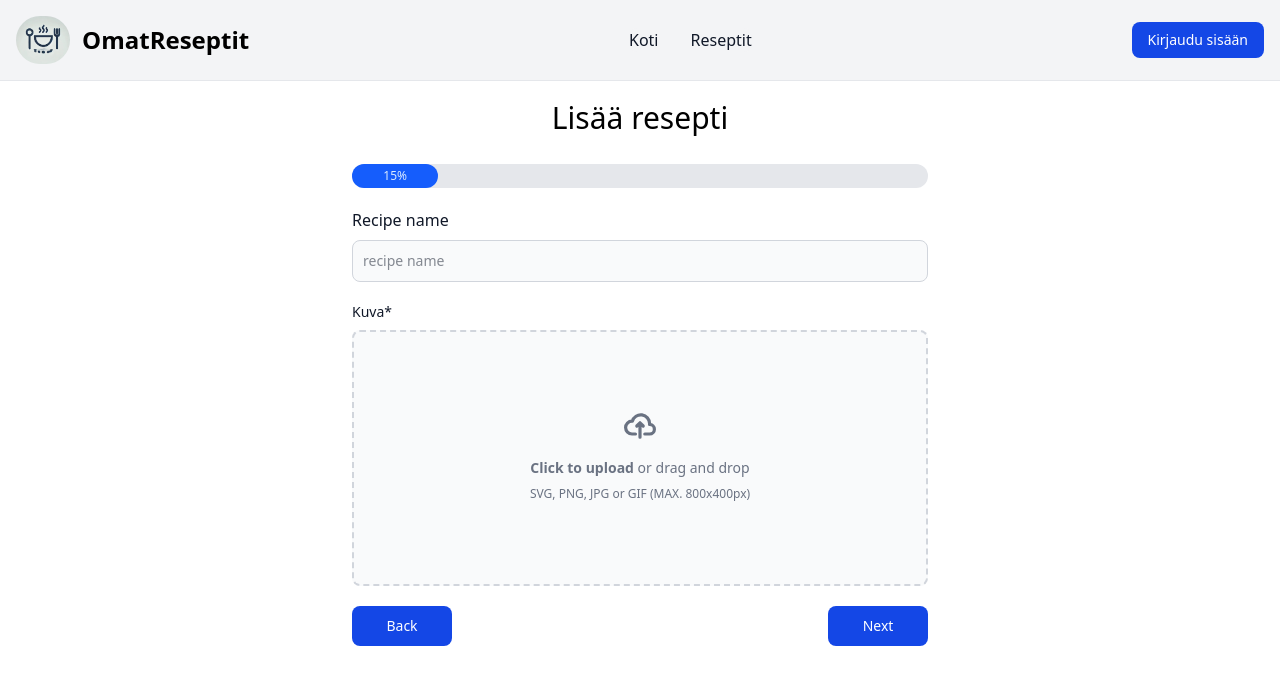
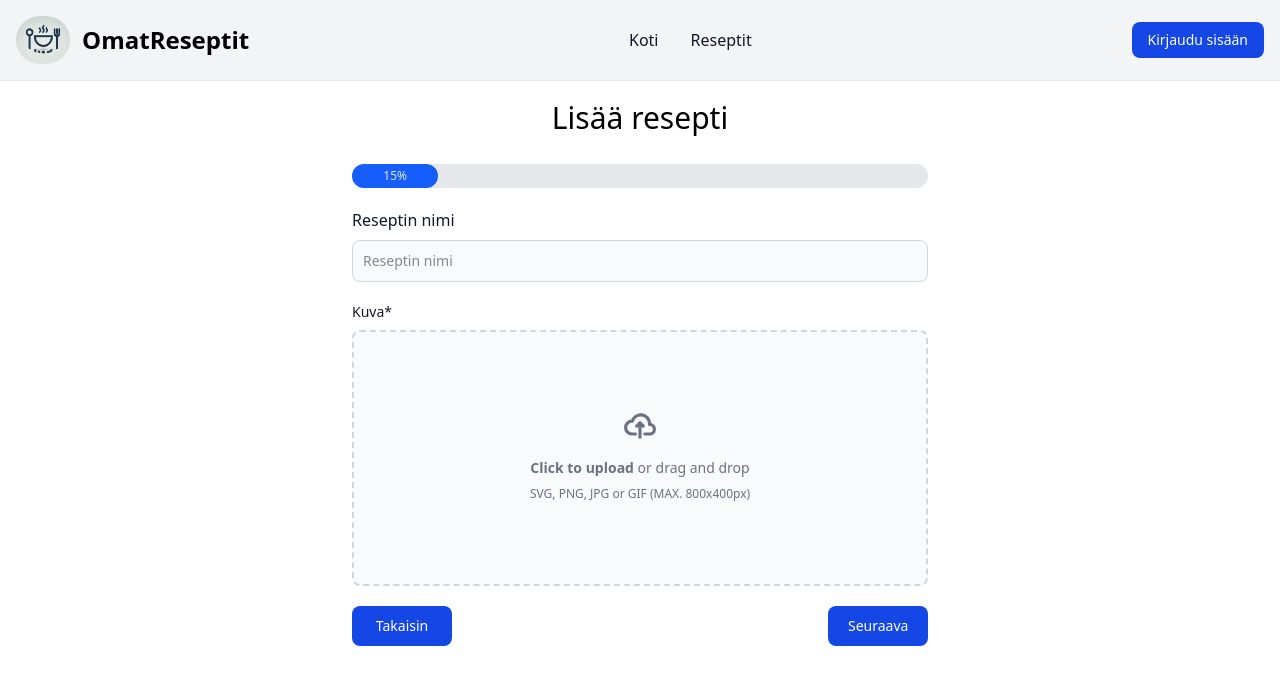
Before and after one commit to henrireu/reseptit_harjoitustyo, a React (Vite) app in the folder frontend/: page /luo-resepti in a window 1280 px wide. Shown: the top 684 px of the page. Built offline with nearby package versions, Linux system fonts and the light colour scheme.

Commit message:
frontend hiomista

```diff
--- a/frontend/src/components/navbar.jsx
+++ b/frontend/src/components/navbar.jsx
@@ -27,7 +27,7 @@ const Navbar = () => {
   return (
     <nav className="bg-gray-100 dark:bg-gray-900 fixed w-full z-20 top-0 start-0 border-b border-gray-200 dark:border-gray-600">
       <div className="max-w-screen-xl flex flex-wrap items-center justify-between mx-auto p-4">
-        <a className="flex items-center space-x-3 rtl:space-x-reverse">
+        <a className="flex items-center space-x-3 rtl:space-x-reverse cursor-pointer" onClick={() => navigate('/')}>
           <img src={logo} className="h-12 rounded-full" alt="Flowbite Logo" />
           <span className="hidden sm:block self-center text-2xl font-semibold whitespace-nowrap dark:text-white">OmatReseptit</span>
         </a>
@@ -72,6 +72,7 @@ const Navbar = () => {
         <div
           className={`${isOpen ? "block" : "hidden"} items-center justify-between w-full md:flex md:w-auto md:order-1`}
           id="navbar-sticky"
+          onClick={() => setIsOpen(false)}
         >
           <ul className="flex flex-col p-4 md:p-0 mt-4 font-medium border border-gray-100 rounded-lg bg-gray-50 md:space-x-8 rtl:space-x-reverse md:flex-row md:mt-0 md:border-0 md:bg-gray-100 dark:bg-gray-800 md:dark:bg-gray-900 dark:border-gray-700">
             {[
--- a/frontend/src/pages/addRecipe.jsx
+++ b/frontend/src/pages/addRecipe.jsx
@@ -134,10 +134,10 @@ const AddRecipe = () => {
 const Step1 = ({ handleNextStep, handlePrevStep, recipeName, setRecipeName, imageFile, setImageFile }) => {
   const checkNextStep = () => {
     if (recipeName.length < 3) {
-      toast.error('Recipe name must be at least 3 characters')
+      toast.error('Reseptin nimi täytyy olla vähintään 3 merkkiä pitkä')
       return
     } else if (imageFile === null) {
-      toast.error('You must upload image for recipe')
+      toast.error('Kuva on pakollinen')
       return
     } else {
       handleNextStep()
@@ -146,12 +146,12 @@ const Step1 = ({ handleNextStep, handlePrevStep, recipeName, setRecipeName, imag
   return (
     <>
       <div className="mb-5">
-        <label htmlFor="recipeName" className="block mb-2 text-md font-medium text-gray-900 dark:text-white">Recipe name</label>
+        <label htmlFor="recipeName" className="block mb-2 text-md font-medium text-gray-900 dark:text-white">Reseptin nimi</label>
         <input
           type="text"
           id="recipeName"
           className="bg-gray-50 border border-gray-300 text-gray-900 text-sm rounded-lg focus:ring-blue-500 focus:border-blue-500 block w-full p-2.5 dark:bg-gray-700 dark:border-gray-600 dark:placeholder-gray-400 dark:text-white dark:focus:ring-blue-500 dark:focus:border-blue-500"
-          placeholder="recipe name"
+          placeholder="Reseptin nimi"
           required
           value={recipeName}
           onChange={({ target }) => setRecipeName(target.value)}
@@ -167,12 +167,12 @@ const Step1 = ({ handleNextStep, handlePrevStep, recipeName, setRecipeName, imag
           type="button"
           className="mb-5 w-[100px] text-white bg-blue-700 hover:bg-blue-800 focus:ring-4 focus:outline-none focus:ring-blue-300 font-medium rounded-lg text-sm px-5 py-2.5 text-center dark:bg-blue-600 dark:hover:bg-blue-700 dark:focus:ring-blue-800 hover:cursor-pointer"
           onClick={handlePrevStep}
-        >Back</button>
+        >Takaisin</button>
         <button
           type="button"
           className="mb-5 w-[100px] text-white bg-blue-700 hover:bg-blue-800 focus:ring-4 focus:outline-none focus:ring-blue-300 font-medium rounded-lg text-sm px-5 py-2.5 text-center dark:bg-blue-600 dark:hover:bg-blue-700 dark:focus:ring-blue-800 hover:cursor-pointer"
           onClick={checkNextStep}
-        >Next</button>
+        >Seuraava</button>
       </div>
 
     </>
@@ -280,12 +280,12 @@ const Step2 = ({ handleNextStep, handlePrevStep, ingredients, setIngredients })
           type="button"
           className="mb-5 w-[100px] text-white bg-blue-700 hover:bg-blue-800 focus:ring-4 focus:outline-none focus:ring-blue-300 font-medium rounded-lg text-sm px-5 py-2.5 text-center dark:bg-blue-600 dark:hover:bg-blue-700 dark:focus:ring-blue-800 hover:cursor-pointer"
           onClick={handlePrevStep}
-        >Back</button>
+        >Takaisin</button>
         <button
           type="button"
           className="mb-5 w-[100px] text-white bg-blue-700 hover:bg-blue-800 focus:ring-4 focus:outline-none focus:ring-blue-300 font-medium rounded-lg text-sm px-5 py-2.5 text-center dark:bg-blue-600 dark:hover:bg-blue-700 dark:focus:ring-blue-800 hover:cursor-pointer"
           onClick={checkNextStep}
-        >Next</button>
+        >Seuraava</button>
       </div>
 
     </>
@@ -327,7 +327,7 @@ const Step3 = ({ handleNextStep, handlePrevStep, instructions, setInstructions})
           <input
             type="text"
             className="bg-gray-50 border border-gray-300 text-gray-900 text-sm rounded-lg focus:ring-blue-500 focus:border-blue-500 block w-full p-2.5 dark:bg-gray-700 dark:border-gray-600 dark:placeholder-gray-400 dark:text-white dark:focus:ring-blue-500 dark:focus:border-blue-500"
-            placeholder="instruction"
+            placeholder="ohjeet"
             required
             value={instruction}
             onChange={({ target }) => setInstruction(target.value)}
@@ -367,12 +367,12 @@ const Step3 = ({ handleNextStep, handlePrevStep, instructions, setInstructions})
           type="button"
           className="mb-5 w-[100px] text-white bg-blue-700 hover:bg-blue-800 focus:ring-4 focus:outline-none focus:ring-blue-300 font-medium rounded-lg text-sm px-5 py-2.5 text-center dark:bg-blue-600 dark:hover:bg-blue-700 dark:focus:ring-blue-800 hover:cursor-pointer"
           onClick={handlePrevStep}
-        >Back</button>
+        >Takaisin</button>
         <button
           type="button"
           className="mb-5 w-[100px] text-white bg-blue-700 hover:bg-blue-800 focus:ring-4 focus:outline-none focus:ring-blue-300 font-medium rounded-lg text-sm px-5 py-2.5 text-center dark:bg-blue-600 dark:hover:bg-blue-700 dark:focus:ring-blue-800 hover:cursor-pointer"
           onClick={checkNextStep}
-        >Next</button>
+        >Seuraava</button>
       </div>
 
     </>
@@ -410,12 +410,12 @@ const Step4 = ({ timeUsed, setTimeUsed, handleNextStep, handlePrevStep }) => {
           type="button"
           className="mb-5 w-[100px] text-white bg-blue-700 hover:bg-blue-800 focus:ring-4 focus:outline-none focus:ring-blue-300 font-medium rounded-lg text-sm px-5 py-2.5 text-center dark:bg-blue-600 dark:hover:bg-blue-700 dark:focus:ring-blue-800 hover:cursor-pointer"
           onClick={handlePrevStep}
-        >Back</button>
+        >Takaisin</button>
         <button
           type="button"
           className="mb-5 w-[100px] text-white bg-blue-700 hover:bg-blue-800 focus:ring-4 focus:outline-none focus:ring-blue-300 font-medium rounded-lg text-sm px-5 py-2.5 text-center dark:bg-blue-600 dark:hover:bg-blue-700 dark:focus:ring-blue-800 hover:cursor-pointer"
           onClick={checkNextStep}
-        >Next</button>
+        >Seuraava</button>
       </div>
     </>
   )
@@ -478,7 +478,7 @@ const Step5 = ({ recipeName, instructions, ingredients, handlePrevStep, imageFil
           type="button"
           className="mb-5 w-[100px] text-white bg-blue-700 hover:bg-blue-800 focus:ring-4 focus:outline-none focus:ring-blue-300 font-medium rounded-lg text-sm px-5 py-2.5 text-center dark:bg-blue-600 dark:hover:bg-blue-700 dark:focus:ring-blue-800 hover:cursor-pointer"
           onClick={handlePrevStep}
-        >Back</button>
+        >Takaisin</button>
         {loading ? (
           <LoadingButton />
         ) : (
--- a/frontend/src/pages/editRecipe.jsx
+++ b/frontend/src/pages/editRecipe.jsx
@@ -151,7 +151,7 @@ const EditRecipe = () => {
 
   const addInstruction = () => {
     if (instruction.length < 3) {
-      toast.error('Instruction must be at least 3 characters long')
+      toast.error('Ohjeen täytyy olla vähintään 3 merkkiä pitkä.')
       return
     } else {
       setInstructions(instructions.concat(instruction))
@@ -182,12 +182,12 @@ const EditRecipe = () => {
       <form className="mx-auto max-w-xl" onSubmit={handleSubmit}>
 
         <div className="mb-5">
-          <label htmlFor="recipeName" className="block mb-2 text-md font-medium text-gray-900 dark:text-white">Recipe name</label>
+          <label htmlFor="recipeName" className="block mb-2 text-md font-medium text-gray-900 dark:text-white">Reseptin nimi</label>
           <input
             type="text"
             id="recipeName"
             className="bg-gray-50 border border-gray-300 text-gray-900 text-sm rounded-lg focus:ring-blue-500 focus:border-blue-500 block w-full p-2.5 dark:bg-gray-700 dark:border-gray-600 dark:placeholder-gray-400 dark:text-white dark:focus:ring-blue-500 dark:focus:border-blue-500"
-            placeholder="recipe name"
+            placeholder="reseptin nimi"
             required
             value={recipeName}
             onChange={({ target }) => setRecipeName(target.value)}
@@ -288,7 +288,7 @@ const EditRecipe = () => {
             <input
               type="text"
               className="bg-gray-50 border border-gray-300 text-gray-900 text-sm rounded-lg focus:ring-blue-500 focus:border-blue-500 block w-full p-2.5 dark:bg-gray-700 dark:border-gray-600 dark:placeholder-gray-400 dark:text-white dark:focus:ring-blue-500 dark:focus:border-blue-500"
-              placeholder="instruction"
+              placeholder="Ohje"
               value={instruction}
               onChange={({ target }) => setInstruction(target.value)}
             />
```
Also changed, not shown: frontend/src/pages/singleRecipePage.jsx (+21 -27 lines).
